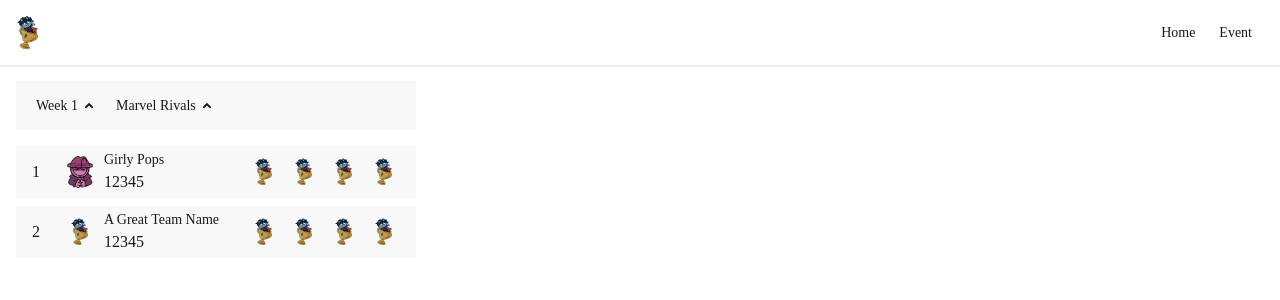
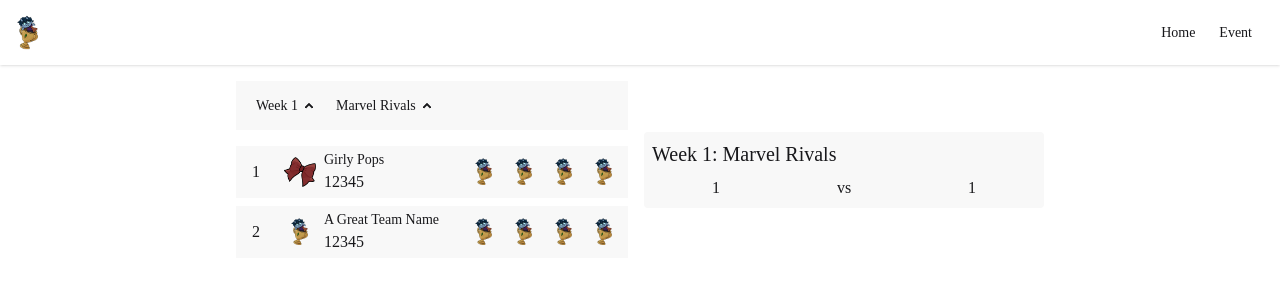
Before and after one commit to OneiBalls/VarityCup, a SvelteKit app: page /event in a window 1280 px wide. Shown: the top 300 px of the page. Built offline with nearby package versions, Linux system fonts and the light colour scheme; a web font is replaced by a local one.

Commit message:
[WIP] fights

```diff
--- a/src/routes/event/+page.svelte
+++ b/src/routes/event/+page.svelte
@@ -2,7 +2,7 @@
     const teams = [{
         id: 1,
         name: "Girly Pops",
-        icon: "teams/FuschiaFrauds.png",
+        icon: "teams/GirlyPops.png",
         iconAlt: "AGTN",
         score: 12345,
         members: [{
@@ -50,7 +50,7 @@
 
 </script>
 
-<main class="p-4">
+<main class="p-4 flex flex-col items-center lg:justify-center lg:flex-row gap-4">
     <section class="grid gap-4 max-w-100">
         <ul class="menu menu-horizontal bg-base-200 w-full">
             <li>
@@ -89,4 +89,12 @@
             {/each}
         </ul>
     </section>
+    <section class="bg-base-200 max-w-100 lg:w-100 p-2 rounded-sm flex flex-col gap-2">
+        <h2 class="font-display text-xl">Week 1: Marvel Rivals</h2>
+        <div class="grid grid-cols-3 justify-items-center" >
+            <p>1</p>
+            <p>vs</p>
+            <p>1</p>
+        </div>
+    </section>
 </main>
```
